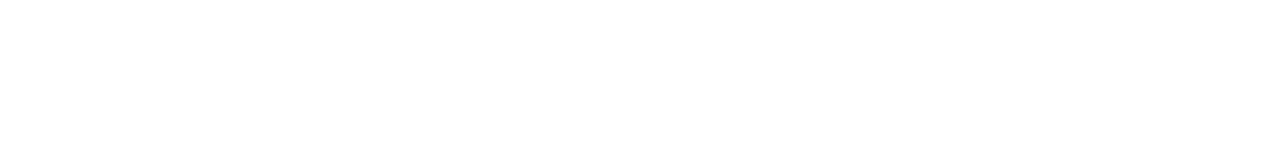
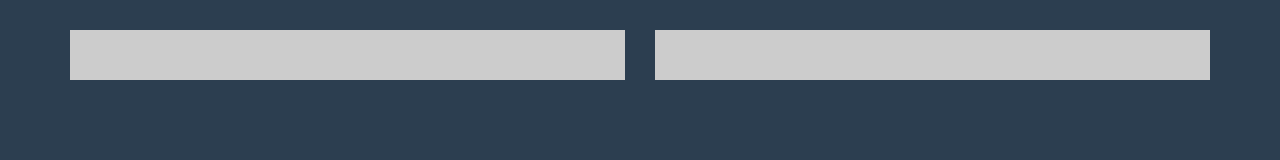
Before and after one commit to MarcoBagnasco/html-css-bootstrap-freelancer, a plain HTML site: page index.html in a window 1280 px wide. Drawn offline with nearby package versions, Linux system fonts and the light colour scheme.

Commit message:
add header

```diff
--- a/css/style.css
+++ b/css/style.css
@@ -0,0 +1,18 @@
+/* GENERAL */
+body{
+    background-color: #2c3e50;
+}
+/* UTILITIES */
+.box-fake{
+    background-color: #ccc;
+}
+
+/* SITE HEADER */
+.main-header{
+    height: 120px; /* fake-content */
+    padding-top: 30px;
+    padding-bottom: 30px;
+}
+.main-header .box-fake{
+    height: 50px;
+}
--- a/index.html
+++ b/index.html
@@ -13,6 +13,15 @@
     <link rel="stylesheet" href="./css/style.css">
 </head>
 <body>
+    <!-- SITE HEADER -->
+    <header class="main-header">
+        <div class="container">
+            <div class="row">
+                <div class="col-xs-6"><div class="box-fake"></div></div>
+                <div class="col-xs-6 hidden-xs"><div class="box-fake"></div></div>
+            </div>
+        </div>
+    </header>
 
 </body>
 </html>
```
